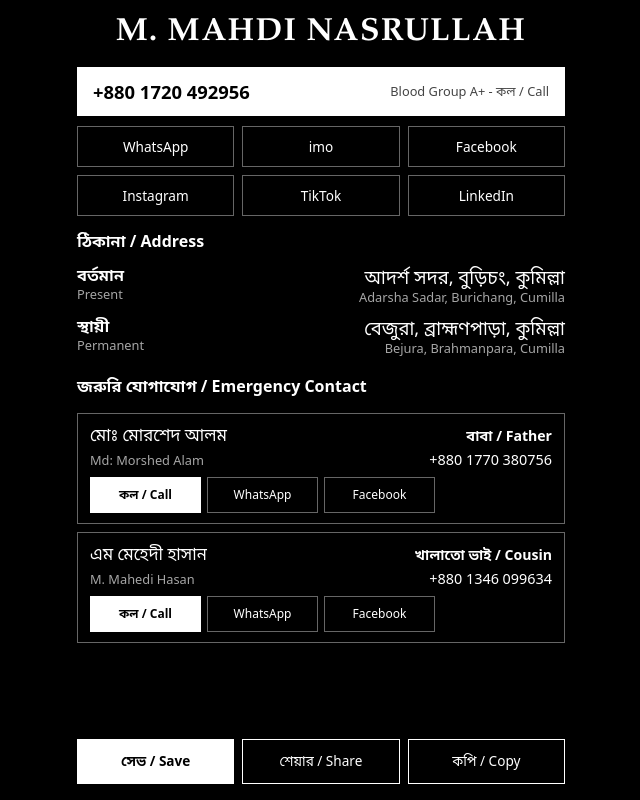
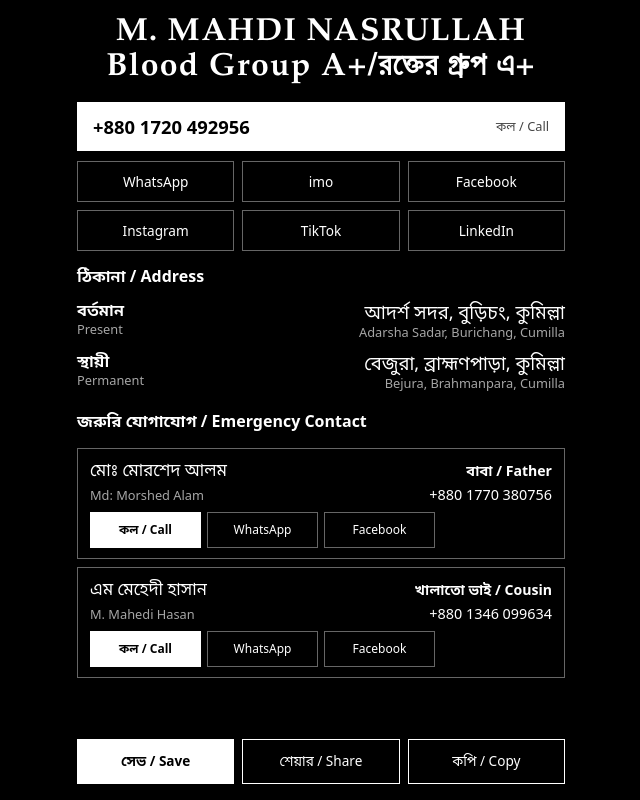
Before and after one commit to mnasrullahmahdi-debug/mahdi-card, a plain HTML site: page index.html in a window 1280 px wide. Shown: the whole page, without its empty margins (319-959 px from the left). Drawn offline with Linux system fonts and the light colour scheme.

Commit message:
index.html

```diff
--- a/index.html
+++ b/index.html
@@ -48,8 +48,9 @@ button:focus-visible,a:focus-visible{outline:2px solid var(--ink);outline-offset
 <body>
 <main class="frame">
   <h1>M. MAHDI NASRULLAH</h1>
+  <h1>Blood Group A+/রক্তের গ্ৰুপ এ+</h1>
 
-  <a class="call-main go" href="tel:+8801720492956">+880 1720 492956 <span>Blood Group A+ - কল / Call</span></a>
+  <a class="call-main go" href="tel:+8801720492956">+880 1720 492956 <span>কল / Call</span></a>
 
   <div class="social">
     <a class="go" href="https://wa.me/message/W2MRDVLONTTSC1">WhatsApp</a>
```
